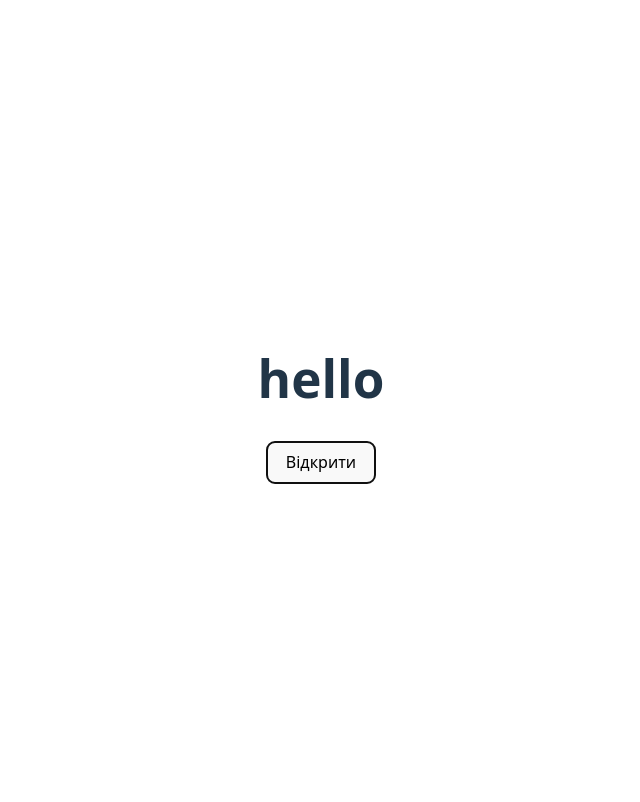
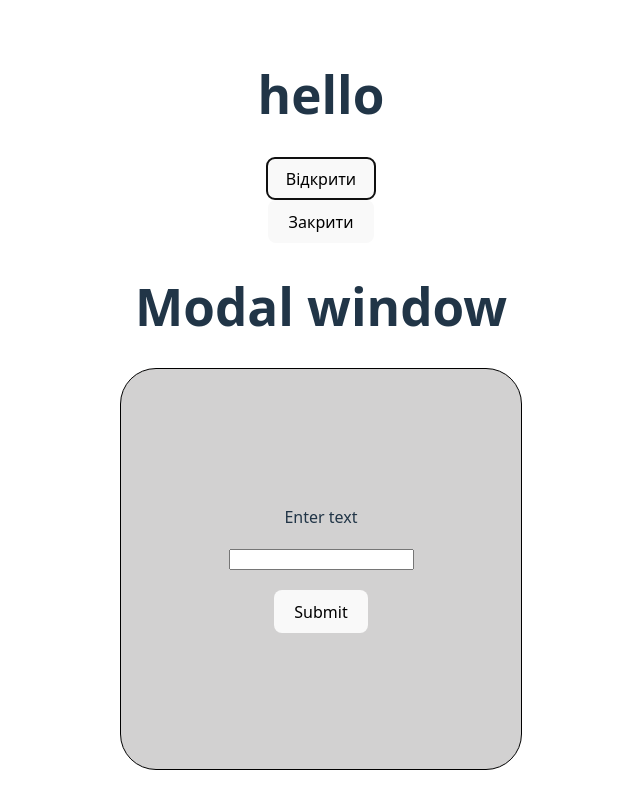
Before and after one commit to nazar1panyushchyk/project-modal, a React (Vite) app: page / in a window 1280 px wide. Both pictures are taken after a click on the button "Відкрити". Shown: the whole page, without its empty margins (319-959 px from the left). Built offline with nearby package versions, Linux system fonts and the light colour scheme.

Commit message:
fix error

```diff
--- a/src/App.jsx
+++ b/src/App.jsx
@@ -18,7 +18,7 @@
     <>
     <h1>hello</h1>
       <button onClick={this.openModal}>Відкрити</button>
-      <ModalWindow isOpen={this.state.openModal} isClose={this.closeModal}/>
+      <ModalWindow isOpen={this.state.isOpen} isClose={this.closeModal}/>
     </>
   );
 }
--- a/src/components/Modal.jsx
+++ b/src/components/Modal.jsx
@@ -1,43 +1,34 @@
 import React from "react";
 import "../styles/Modal.css";
 
-
 class Modal extends React.Component {
-
   componentDidMount() {
-    document.addEventListener('keydown', this.handleKeyDown);
+    document.addEventListener("keydown", this.handleKeyDown);
   }
 
   componentDidUpdate(prevProps) {
-    if(!prevProps.isOpen || this.props.isOpen){
-    console.log("modal is open")
+    if (!prevProps.isOpen && this.props.isOpen) {
+      console.log("Modal is open");
     }
   }
+
   componentWillUnmount() {
-    document.removeEventListener('keydown', this.handleKeyDown);
+    document.removeEventListener("keydown", this.handleKeyDown);
   }
 
   handleKeyDown = (event) => {
-    if (event.key === 'Escape') {
+    if (event.key === "Escape") {
       this.props.onClose();
     }
   };
 
   render() {
-    if (!this.props.isOpen) {
-      return null;
-    }
+    if (!this.props.isOpen) return null;
 
     return (
-
-      <>
       <div className="modal">
         <div className="modal-content">
           <button onClick={this.props.onClose}>Закрити</button>
-          {}
-        </div>
-      </div>
-
 
           <h1>Modal window</h1>
 
@@ -52,15 +43,15 @@
               gap: "20px",
               backgroundColor: "rgba(199, 198, 198, 0.8)",
               width: "400px",
-            height: "400px"
+              height: "400px",
             }}
           >
             <label>Enter text</label>
             <input type="text" />
-          <button>submit</button>
+            <button type="submit">Submit</button>
           </form>
-      </>
-
+        </div>
+      </div>
     );
   }
 }
```
Lines whose indentation alone changed are shown as unchanged.
